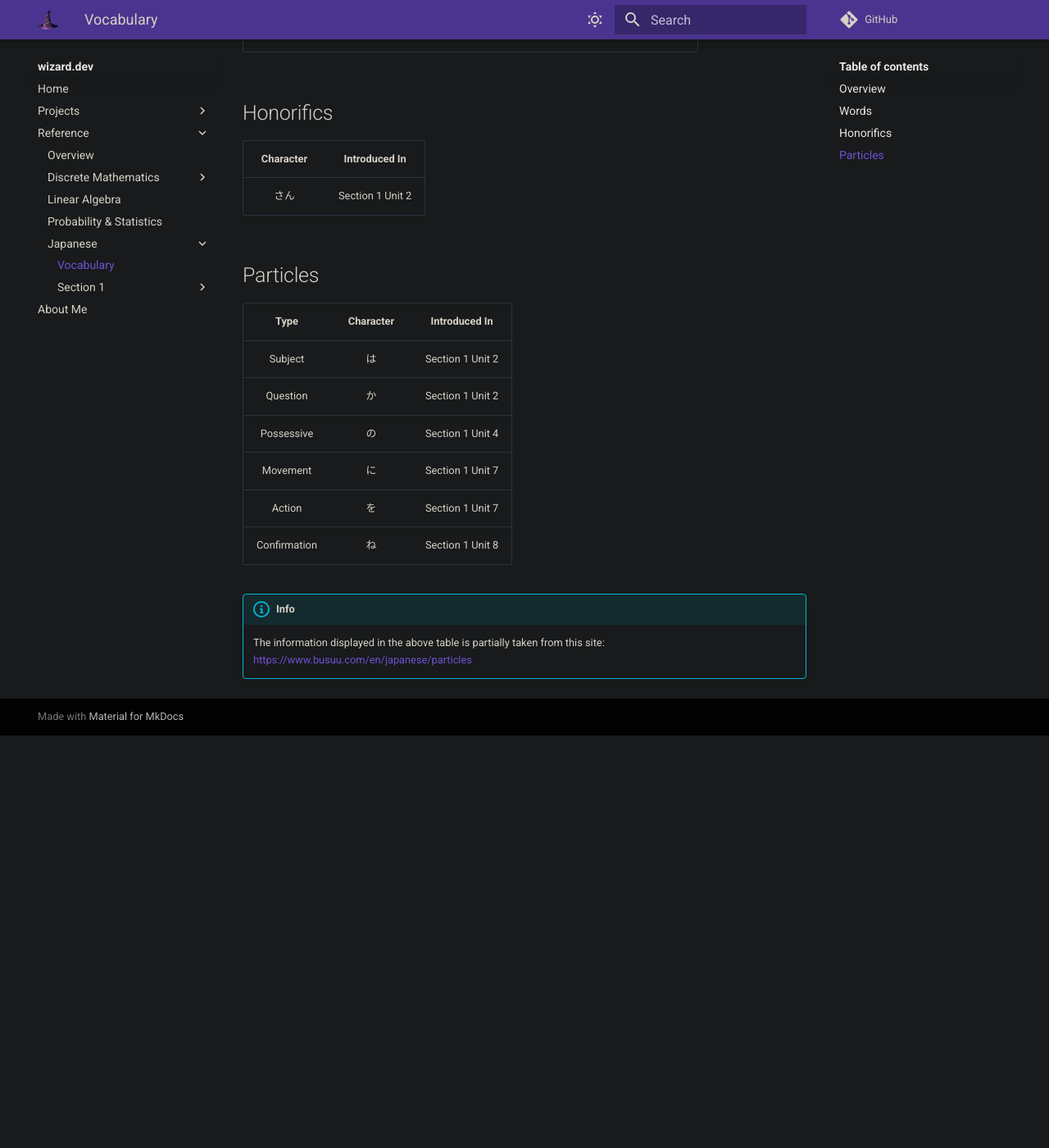
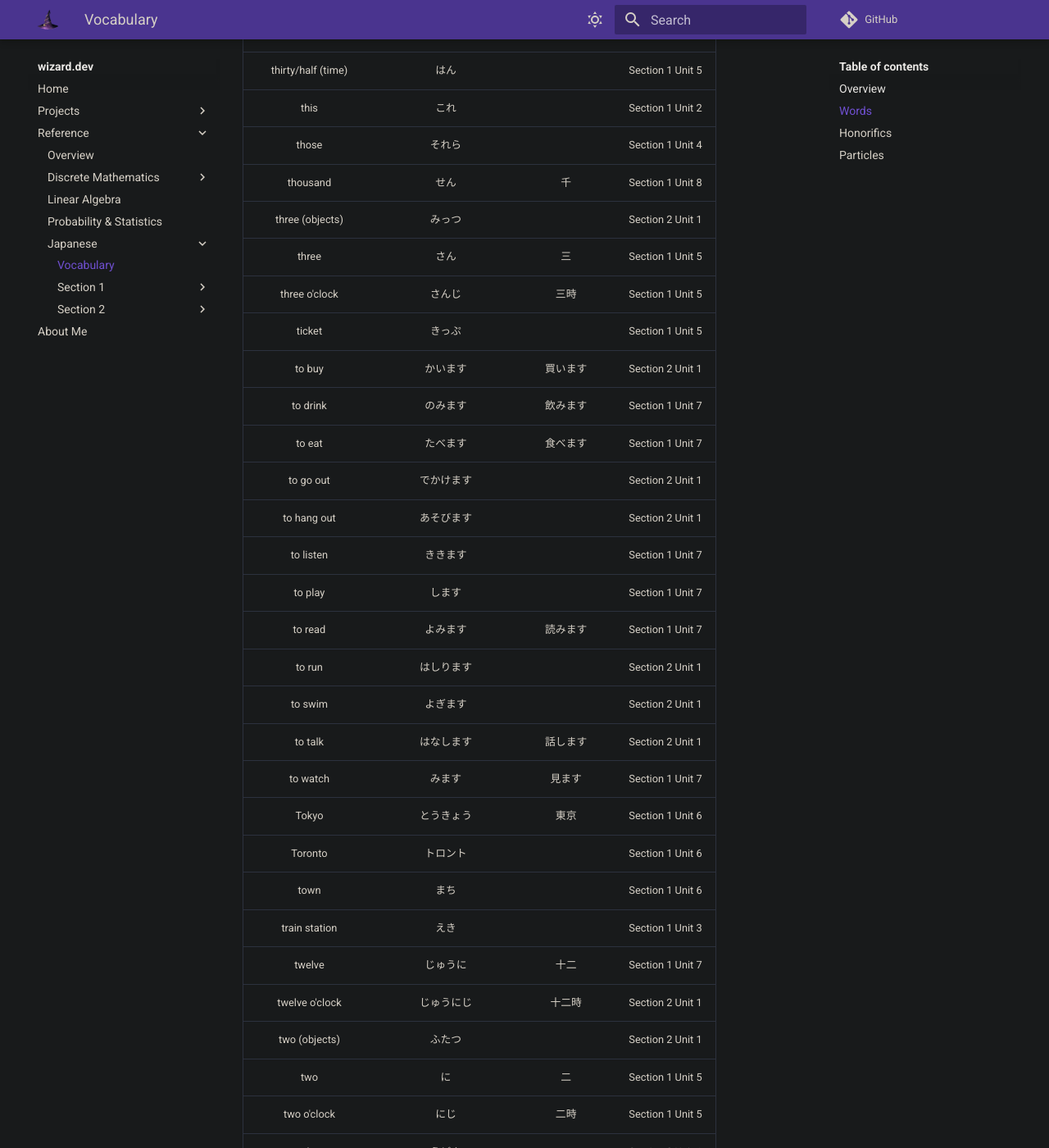
Before and after one commit to zkWildfire/wizard.dev, an MkDocs documentation site: the page built from docs/reference/japanese/vocabulary.md, in a window 1280 px wide and 1400 px high, scrolled down 8747 px. Shown: the whole window at 82% size. Built offline with MkDocs 1.6.1 and Material for MkDocs 9.7.7, drawn with Linux system fonts in a browser that asks for light colours; comment, search, counter and statistics services are not loaded; before the commit the page ends 9644 px from its top, so only the background shows below that; some of the changed text lies outside the part shown.

Commit message:
Add section 2 unit 1

```diff
--- a/docs/reference/japanese/.pages.yml
+++ b/docs/reference/japanese/.pages.yml
@@ -1,3 +1,4 @@
 nav:
   - Vocabulary: vocabulary.md
   - Section 1: section-1
+  - Section 2: section-2
--- a/docs/reference/japanese/vocabulary.md
+++ b/docs/reference/japanese/vocabulary.md
@@ -8,6 +8,7 @@ one or more Kanji characters.
 ## Words
 | English | Kana | Kanji | Introduced In |
 |:-------:|:----:|:-----:|:-------------:|
+| a bit | すこし | | Section 2 Unit 1 |
 | about | ごろ | | Section 1 Unit 5 |
 | airport | くうこう | | Section 1 Unit 5 |
 | America | アメリカ | | Section 1 Unit 3 |
@@ -19,16 +20,21 @@ one or more Kanji characters.
 | basketball | バスケットボール | | Section 1 Unit 7 |
 | big | おおきい | 大きい | Section 1 Unit 3 |
 | black | くろい | | Section 1 Unit 8 |
+| black tea | こうちゃ | | Section 2 Unit 1 |
 | blue | あおい | | Section 1 Unit 8 |
 | book | ほん | 本 | Section 1 Unit 7 |
+| boxed lunch | べんとう | | Section 2 Unit 1 |
 | Brazil | ブラジル | | Section 1 Unit 3 |
 | Brazilian | ブラジルじん | | Section 1 Unit 3 |
+| bread | パン | | Section 2 Unit 1 |
 | breakfast | あさごはん | | Section 1 Unit 7 |
 | Britain | イギリス | | Section 1 Unit 3 |
 | British | イギリスじん | | Section 1 Unit 3 |
 | bus stop | バスてい | | Section 1 Unit 3 |
 | busy | いそがしい | | Section 1 Unit 6 |
+| by myself | ひとりで | | Section 2 Unit 1 |
 | bye | じゃあね | | Section 1 Unit 2 |
+| cake | ケーキ | | Section 2 Unit 1 |
 | Canada | カナダ | | Section 1 Unit 3 |
 | Canadian | カナダじん | | Section 1 Unit 3 |
 | cheap | やすい | | Section 1 Unit 8 |
@@ -48,51 +54,67 @@ one or more Kanji characters.
 | dinner | ばんごはん | | Section 1 Unit 7 |
 | doctor | いしゃ | | Section 1 Unit 1 |
 | don't really like | はちょっと | | Section 1 Unit 8 |
+| drama | ドラマ | | Section 1 Unit 7 |
 | dress | ドレス | | Section 1 Unit 8 |
 | eight | はち | 八 | Section 1 Unit 7 |
+| eight o'clock | はちじ | 八時 | Section 2 Unit 1 |
 | eleven | じゅういち | 十一 | Section 1 Unit 7 |
+| eleven o'clock | じゅういちじ | 十一時 | Section 2 Unit 1 |
 | every day | まいにち | | Section 1 Unit 7 |
 | every morning | まいあさ | | Section 1 Unit 7 |
 | every night | まいばん | | Section 1 Unit 7 |
+| every week | まいしゅう | | Section 2 Unit 1 |
 | excuse me | すみません | | Section 1 Unit 5 |
 | expensive | たかい | | Section 1 Unit 8 |
 | family | かぞく | | Section 1 Unit 6 |
 | famous | ゆうめい | | Section 1 Unit 6 |
 | fashionable | おしゃれ | | Section 1 Unit 6 |
 | five | ご | 五 | Section 1 Unit 6 |
+| five o'clock | ごじ | 五時 | Section 2 Unit 1 |
+| four (objects) | よっつ | | Section 2 Unit 1 |
 | four | よん | 四 | Section 1 Unit 6 |
+| four o'clock | よじ | 四時 | Section 2 Unit 1 |
 | friend | ともだち | | Section 1 Unit 7 |
 | from | しゅっしん | | Section 1 Unit 6 |
 | funny | おもしろい | | Section 1 Unit 4 |
 | game | ゲーム | | Section 1 Unit 7 |
 | good evening | こんばんは | | Section 1 Unit 2 |
 | good morning (formal) | おはようございます | | Section 1 Unit 6 |
-| green tea | おちゃ | | Section 1 Unit 1 |
+| green tea | おちゃ | お茶 | Section 1 Unit 1 |
 | Hana | はな | | Section 1 Unit 2 |
 | hat | ぼうし | | Section 1 Unit 4 |
 | hello | こんにちは | | Section 1 Unit 2 |
 | here | ここ | | Section 1 Unit 3 |
 | hideous | ダサい | | Section 1 Unit 8 |
 | hotel | ホテル | | Section 1 Unit 3 |
+| how is | どう | | Section 2 Unit 1 |
 | how much | いくら | | Section 1 Unit 8 |
 | hundred | ひゃく | 百 | Section 1 Unit 8 |
 | husband | おっと | | Section 1 Unit 6 |
 | I | わたし | 私 | Section 1 Unit 5 |
 | I'm | です | | Section 1 Unit 2 |
+| ice cream | アイスクリーム | | Section 2 Unit 1 |
+| iced coffee | アイスコーヒー | | Section 2 Unit 1 |
 | isn't it | ですね | | Section 1 Unit 8 |
 | it's | です | | Section 1 Unit 1 |
 | J-pop | Jポップ | | Section 1 Unit 7 |
 | jacket | ジャケット | | Section 1 Unit 8 |
 | Japan | にほん | 日本 | Section 1 Unit 3 |
-| Japanese | にほんじん | 日本人 | Section 1 Unit 3 |
+| Japanese (person) | にほんじん | 日本人 | Section 1 Unit 3 |
 | jazz | ジャズ | | Section 1 Unit 7 |
+| judo | じゅうどう | | Section 2 Unit 1 |
+| juice | ジュース | | Section 2 Unit 1 |
+| karate | からて | | Section 2 Unit 1 |
 | Ken | けん | | Section 1 Unit 2 |
 | Kyoto | きょうと | 京都 | Section 1 Unit 6 |
 | lawyer | べんごし | | Section 1 Unit 1 |
 | lively | にぎやか | | Section 1 Unit 6 |
-| lunch | ひるごはん | | Section 1 Unit 7 |
+| lovely | すてき | | Section 1 Unit 8 |
+| lunch | ひるごはん | Section 1 Unit 7 |
 | magazine | ざっし | | Section 1 Unit 7 |
 | manga | まんが | | Section 1 Unit 7 |
+| meal set | ていしょく | | Section 2 Unit 1 |
+| miso soup | みそしる | | Section 2 Unit 1 |
 | mom | はは | 母 | Section 1 Unit 6 |
 | movie | えいが | | Section 1 Unit 7 |
 | music | おんがく | | Section 1 Unit 7 |
@@ -115,10 +137,14 @@ one or more Kanji characters.
 | o'clock | じ | | Section 1 Unit 5 |
 | office worker | かいしゃいん | | Section 1 Unit 6 |
 | often | よく | | Section 1 Unit 7 |
+| oh | あ | | Section 2 Unit 1 |
+| okay then | じゃあ | | Section 2 Unit 1 |
 | old | ふるい | 古い | Section 1 Unit 8 |
 | older brother | あに | | Section 1 Unit 6 |
 | older sister | あね | | Section 1 Unit 6 |
+| one (object) | ひとつ | | Section 2 Unit 1 |
 | one | いち | 一 | Section 1 Unit 5 |
+| one o'clock | いちじ | 一時 | Section 1 Unit 5 |
 | passport | パスポート | | Section 1 Unit 5 |
 | person | ひと | | Section 1 Unit 1 |
 | pizza | ピザ | | Section 1 Unit 7 |
@@ -126,30 +152,40 @@ one or more Kanji characters.
 | quiet | しずか | | Section 1 Unit 6 |
 | ramen | ラーメン | | Section 1 Unit 2 |
 | red | あかい | | Section 1 Unit 4 |
-| rice | ごはん | | Section 1 Unit 1 |
+| restaurant | レストラン | | Section 2 Unit 1 |
+| rice | ごはん | ご飯 | Section 1 Unit 1 |
+| rice balls | おにぎり | | Section 2 Unit 1 |
 | rock | ロック | | Section 1 Unit 7 |
+| salad | サラダ | | Section 2 Unit 1 |
+| sandwich | サンドイッチ | | Section 2 Unit 1 |
+| Saturday | どようび | 土曜日 | Section 2 Unit 1 |
 | see you tomorrow | またあした | | Section 1 Unit 2 |
 | seven | なな | 七 | Section 1 Unit 6 |
 | seven o'clock | しちじ | 七時 | Section 1 Unit 7 |
 | shoe | くつ | | Section 1 Unit 4 |
 | six | ろく | 六 | Section 1 Unit 6 |
+| six o'clock | ろくじ | 六時 | Section 2 Unit 1 |
 | skirt | スカート | | Section 1 Unit 8 |
 | small | ちいさい | 小さい | Section 1 Unit 3 |
 | smart | あたまがい | | Section 1 Unit 6 |
 | smartphone | スマホ | | Section 1 Unit 5 |
+| soba | そば | | Section 2 Unit 1 |
 | soccer | サッカー | | Section 1 Unit 7 |
 | sometimes | ときどき | | Section 1 Unit 7 |
 | son | むすこ | | Section 1 Unit 6 |
 | store | みせ | | Section 1 Unit 8 |
-| student | がくせい | | Section 1 Unit 1 |
+| student | がくせい | 学生 | Section 1 Unit 1 |
 | stylish | おしゃれ | | Section 1 Unit 6 |
 | subway | ちかてつ | | Section 1 Unit 5 |
+| Sunday | にちようび | 日曜日 | Section 2 Unit 1 |
 | sushi | すし | | Section 1 Unit 1 |
 | T-shirt | Tシャツ | | Section 1 Unit 8 |
 | Tanaka | たなか | 田中 | Section 1 Unit 4 |
 | tasty | おいしい | | Section 1 Unit 2 |
-| teacher | せんせい | | Section 1 Unit 1 |
+| teacher | せんせい | 先生 | Section 1 Unit 1 |
+| tempura | てんぷら | | Section 2 Unit 1 |
 | ten | じゅう | 十 | Section 1 Unit 7 |
+| ten o'clock | じゅうじ | 十時 | Section 2 Unit 1 |
 | tennis | テニス | | Section 1 Unit 7 |
 | thank you (formal) | ありがとうございます | | Section 1 Unit 8 |
 | that | それ | | Section 1 Unit 2 |
@@ -160,25 +196,41 @@ one or more Kanji characters.
 | this | これ | | Section 1 Unit 2 |
 | those | それら | | Section 1 Unit 4 |
 | thousand | せん | 千 | Section 1 Unit 8 |
+| three (objects) | みっつ | | Section 2 Unit 1 |
 | three | さん | 三 | Section 1 Unit 5 |
+| three o'clock | さんじ | 三時 | Section 1 Unit 5 |
 | ticket | きっぷ | | Section 1 Unit 5 |
+| to buy | かいます | 買います | Section 2 Unit 1 |
 | to drink | のみます | 飲みます | Section 1 Unit 7 |
 | to eat | たべます | 食べます | Section 1 Unit 7 |
+| to go out | でかけます | | Section 2 Unit 1 |
+| to hang out | あそびます | | Section 2 Unit 1 |
 | to listen | ききます | | Section 1 Unit 7 |
 | to play | します | | Section 1 Unit 7 |
 | to read | よみます | 読みます | Section 1 Unit 7 |
+| to run | はしります | | Section 2 Unit 1 |
+| to swim | よぎます | | Section 2 Unit 1 |
+| to talk | はなします | 話します | Section 2 Unit 1 |
 | to watch | みます | 見ます | Section 1 Unit 7 |
 | Tokyo | とうきょう | 東京 | Section 1 Unit 6 |
 | Toronto | トロント | | Section 1 Unit 6 |
 | town | まち | | Section 1 Unit 6 |
 | train station | えき | | Section 1 Unit 3 |
 | twelve | じゅうに | 十二 | Section 1 Unit 7 |
+| twelve o'clock | じゅうにじ | 十二時 | Section 2 Unit 1 |
+| two (objects) | ふたつ | | Section 2 Unit 1 |
 | two | に | 二 | Section 1 Unit 5 |
+| two o'clock | にじ | 二時 | Section 1 Unit 5 |
+| udon | うどん | | Section 2 Unit 1 |
+| um | ええと | | Section 2 Unit 1 |
 | umbrella | かさ | | Section 1 Unit 4 |
 | university | だいがく | | Section 1 Unit 3 |
+| very | とても | | Section 2 Unit 1 |
+| videos | どうが | | Section 2 Unit 1 |
 | wallet | さいふ | | Section 1 Unit 8 |
 | want | ほしい | | Section 1 Unit 8 |
 | water | みず | 水 | Section 1 Unit 1 |
+| weekend | しゅうまつ | | Section 2 Unit 1 |
 | what is your name? | おなまえは？ | | Section 1 Unit 6 |
 | what is your name? | おなまえわなんですか？ | | Section 1 Unit 6 |
 | what time | なんじ | 何時 | Section 1 Unit 5 |
@@ -190,6 +242,7 @@ one or more Kanji characters.
 | years old | さい | | Section 1 Unit 6 |
 | yen | えん | | Section 1 Unit 8 |
 | yes | はい | | Section 1 Unit 2 |
+| yoga | ヨガ | | Section 2 Unit 1 |
 | younger brother | おとうと | | Section 1 Unit 6 |
 | younger sister | いもうと | | Section 1 Unit 6 |
 
```
Also changed, not shown: docs/reference/japanese/section-1/unit-3.md (+1 -1 lines), docs/reference/japanese/section-1/unit-5.md (+3 -0 lines), docs/reference/japanese/section-1/unit-7.md (+1 -0 lines), docs/reference/japanese/section-1/unit-8.md (+1 -0 lines), docs/reference/japanese/section-2/.pages.yml (added, +13 -0 lines), docs/reference/japanese/section-2/unit-1.md (added, +75 -0 lines), docs/reference/japanese/section-2/unit-10.md (added, +20 -0 lines), docs/reference/japanese/section-2/unit-11.md (added, +20 -0 lines), docs/reference/japanese/section-2/unit-12.md (added, +34 -0 lines), docs/reference/japanese/section-2/unit-2.md (added, +20 -0 lines), docs/reference/japanese/section-2/unit-3.md (added, +20 -0 lines), docs/reference/japanese/section-2/unit-4.md (added, +20 -0 lines), docs/reference/japanese/section-2/unit-5.md (added, +20 -0 lines), docs/reference/japanese/section-2/unit-6.md (added, +20 -0 lines), 3 more files.
